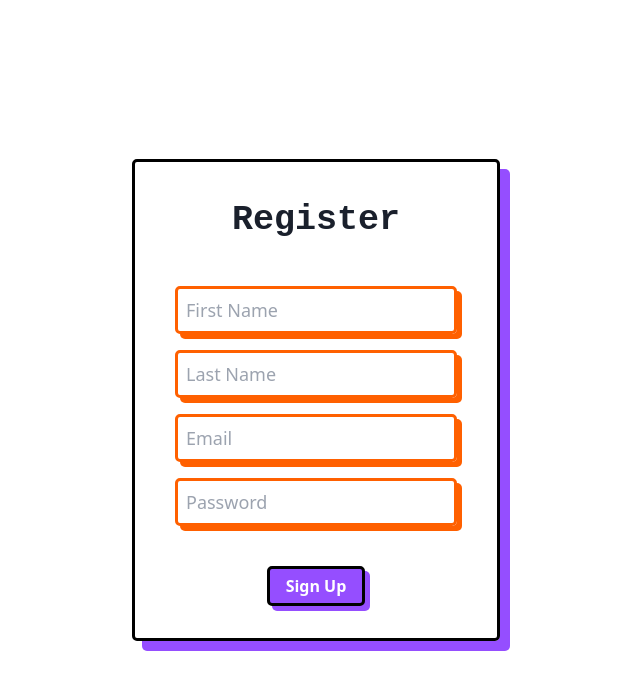
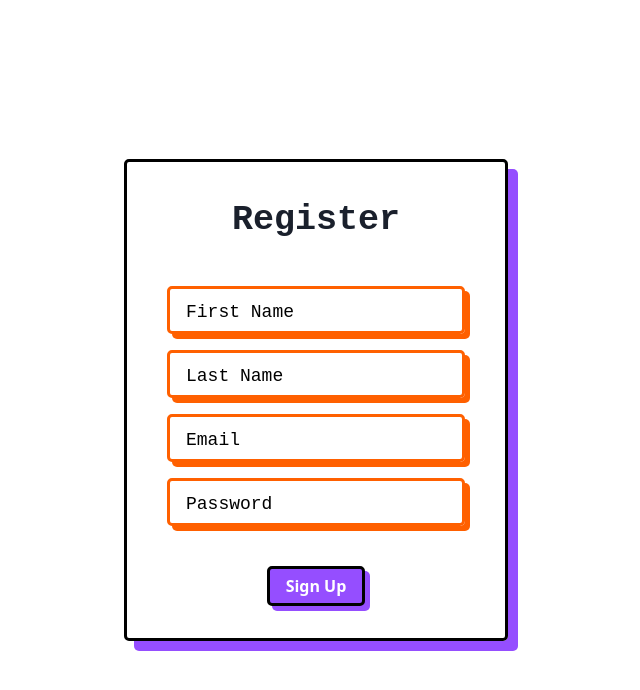
Before and after one commit to adasha-enterprises/geek-collectors-network, a React app in the folder apps/frontend/: page / in a window 1280 px wide. Shown: the top 690 px of the page, without its empty margins (324-964 px from the left). Built offline with nearby package versions, Linux system fonts and the light colour scheme.

Commit message:
feat(frontend): update look of user input field
Added styling to make input fields consistent with theme

```diff
--- a/apps/frontend/src/components/CustomInput.tsx
+++ b/apps/frontend/src/components/CustomInput.tsx
@@ -7,9 +7,15 @@ function CustomInput(props: InputProps) {
   return (
     <Input
       margin={2} // Default margin
-      padding={2} // Default padding
       border={"3px solid"}
       borderColor={theme.colors.primaryOrange}
+      _placeholder={{
+        fontFamily: theme.font.primaryFont,
+        opacity: 1,
+        color: "black",
+      }}
+      _hover={{ backgroundColor: "#FFD84D" }}
+      focusBorderColor={theme.colors.primary_orange}
       isRequired={true}
       borderRadius={5}
       boxShadow={`5px 5px ${theme.colors.primaryOrange}}`}
--- a/apps/frontend/src/theme/index.ts
+++ b/apps/frontend/src/theme/index.ts
@@ -7,6 +7,9 @@ const theme = extendTheme({
     primaryBlack: 'black',
     primaryWhite: 'white',
   },
+  font: {
+    primaryFont: "'IBM Plex Mono', monospace",
+  },
 });
 
 export default theme;
```
